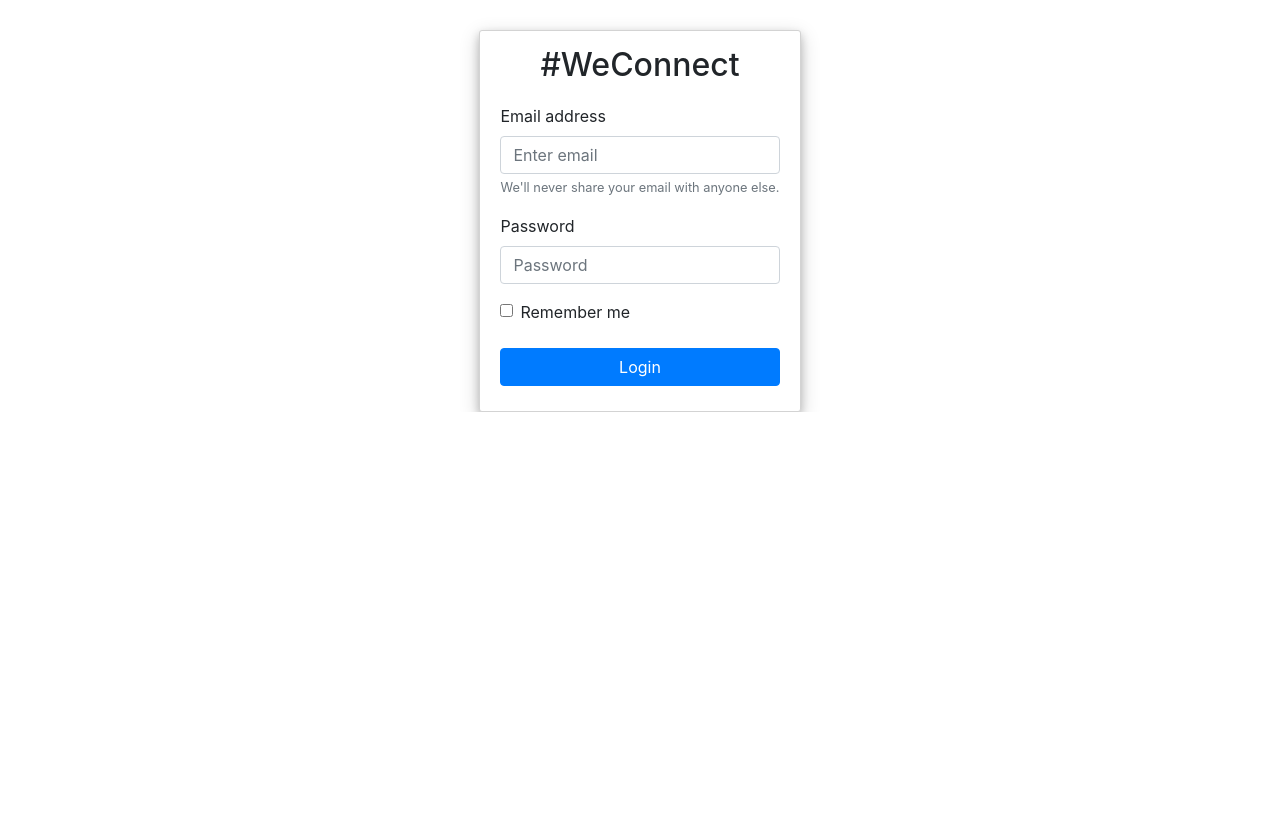
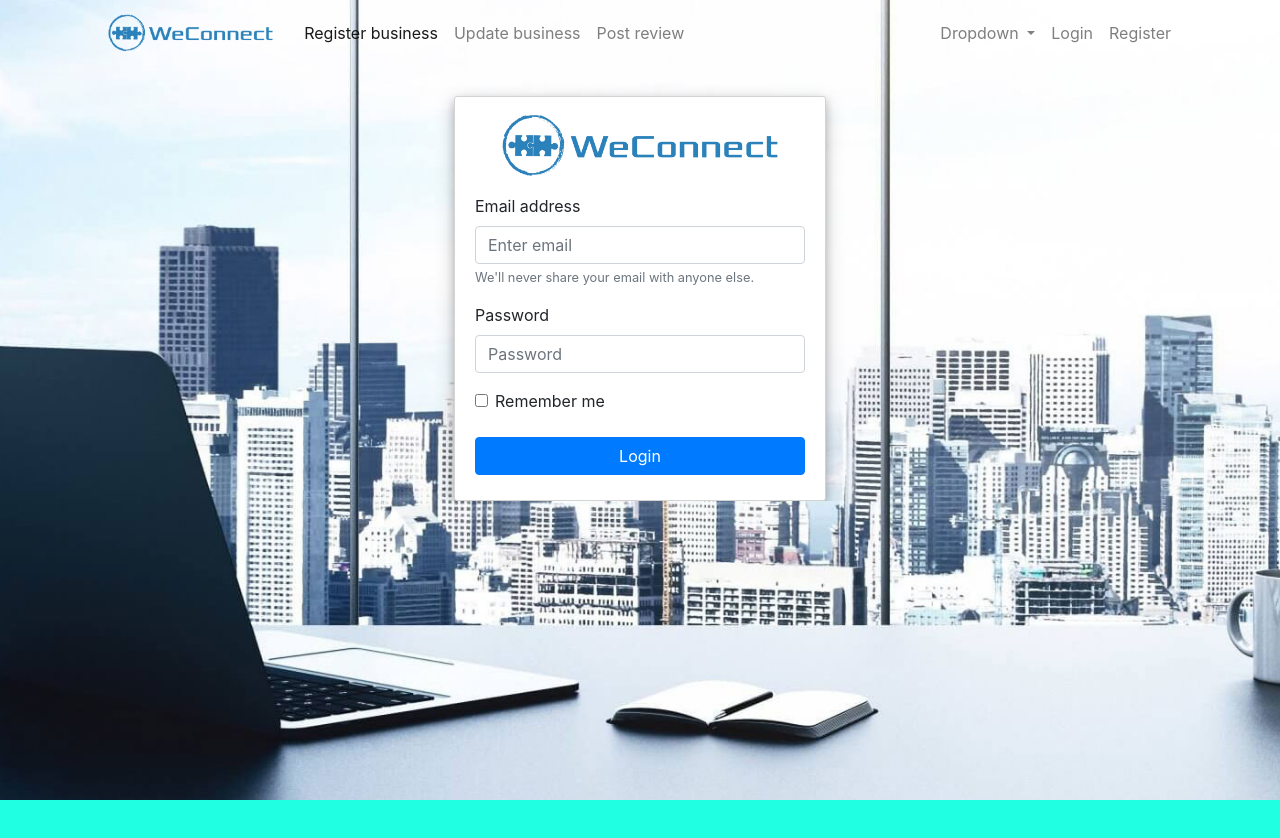
Before and after one commit to daktari01/we_connect, a plain HTML site: page designs/UI/login.html in a window 1280 px wide. Before the commit the page ends 800 px from the top, so only its background shows below. Drawn offline with Linux system fonts and the light colour scheme.

Commit message:
[chore #155542707] Add background image and navigation bar The navigation bar will enable the users to navigate through the system. The background image adds too the anaesthetic value of the UI

```diff
--- a/designs/UI/css/main.css
+++ b/designs/UI/css/main.css
@@ -3,16 +3,16 @@
 }
 
 body {
-    /* The image used */
-    background-color: lightgray
-
-    /* Full height */
+    background-image: url("../images/backgrounds/office-bg.jpg");
+    background-color: #02ffdde0;
     height: 100%;
-
-    /* Center and scale the image */
     background-position: center;
     background-repeat: no-repeat;
     background-size: cover;
+    min-height: 75rem;
+}
+.navbar-brand img{
+    max-height: 40px;
 }
 
 #loginWrapper{
@@ -34,7 +34,15 @@
     margin-top: 30px;
     padding: 15px 20px 25px 20px;
 }
-#loginWrapper h2{
-    text-align: center;
-    margin-bottom: 20px;
+#loginWrapper h3{
+    text-align: left;
+    margin-bottom: 10px;
 }
+#loginLogo img{
+    width: auto;
+    height: auto;
+    max-width: 300px;
+}
+#loginLogo{
+    margin-bottom: 15px;
+}
--- a/designs/UI/login.html
+++ b/designs/UI/login.html
@@ -10,10 +10,53 @@
         <link rel="stylesheet" href="css/main.css">
     </head>
     <body>
+        <div id="app" class="container">
+            <nav class="navbar navbar-expand-lg navbar-light bg-faded">
+                <a class="navbar-brand" href="#">
+                    <img src="images/logos/weConnect.png" class="logo">
+                </a>
+                <button class="navbar-toggler" type="button" data-toggle="collapse" data-target="#navbarNavDropdown" aria-controls="navbarNavDropdown" aria-expanded="false" aria-label="Toggle navigation">
+                    <span class="navbar-toggler-icon"></span>
+                </button>
+                <div id="navbarNavDropdown" class="navbar-collapse collapse">
+                    <ul class="navbar-nav mr-auto">
+                        <li class="nav-item active">
+                            <a class="nav-link" href="#">Register business <span class="sr-only">(current)</span></a>
+                        </li>
+                        <li class="nav-item">
+                            <a class="nav-link" href="#">Update business</a>
+                        </li>
+                        <li class="nav-item">
+                            <a class="nav-link" href="#">Post review</a>
+                        </li>
+
+                    </ul>
+                    <ul class="navbar-nav">
+                        <li class="nav-item dropdown">
+                            <a class="nav-link dropdown-toggle" href="http://example.com" id="navbarDropdownMenuLink" data-toggle="dropdown" aria-haspopup="true" aria-expanded="false">
+                                Dropdown
+                            </a>
+                            <div class="dropdown-menu" aria-labelledby="navbarDropdownMenuLink">
+                                <a class="dropdown-item" href="#">Action</a>
+                                <a class="dropdown-item" href="#">Another action</a>
+                            </div>
+                        </li>
+                        <li class="nav-item">
+                            <a class="nav-link" href="login.html">Login</a>
+                        </li>
+                        <li class="nav-item">
+                            <a class="nav-link" href="register_user.html">Register</a>
+                        </li>
+                    </ul>
+                </div>
+            </nav>
+        </div>
         <div class="container col-min-6" id="loginContainer">
             <div class="wrapper" id="loginWrapper">
                 <form>
-                    <h2>#WeConnect</h2>
+                    <div class="col-sm-12" id="loginLogo">
+                        <img class="img-fluid" alt="logo" src="images/logos/weConnect.png">
+                    </div>
                   <div class="form-group">
                     <label for="loginEmail">Email address</label>
                     <input type="email" class="form-control" id="loginEmailInput" aria-describedby="emailHelp" placeholder="Enter email">
```
Also changed, not shown: designs/UI/images/backgrounds/office-bg.jpg (added), designs/UI/images/logos/weConnect.jpg (added), designs/UI/images/logos/weConnect.png (added), designs/UI/images/logos/weConnectCircle.jpg (added), designs/UI/images/logos/weConnectCircle.png (added).
